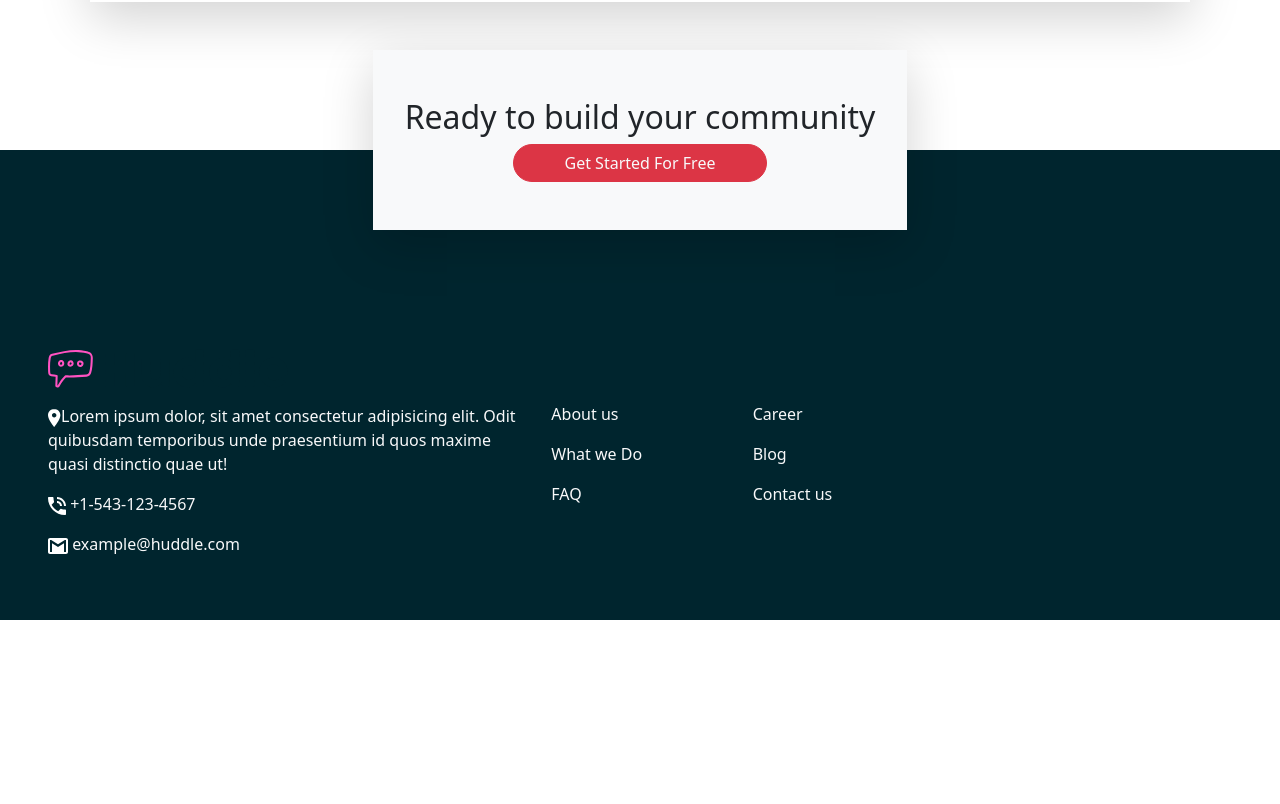
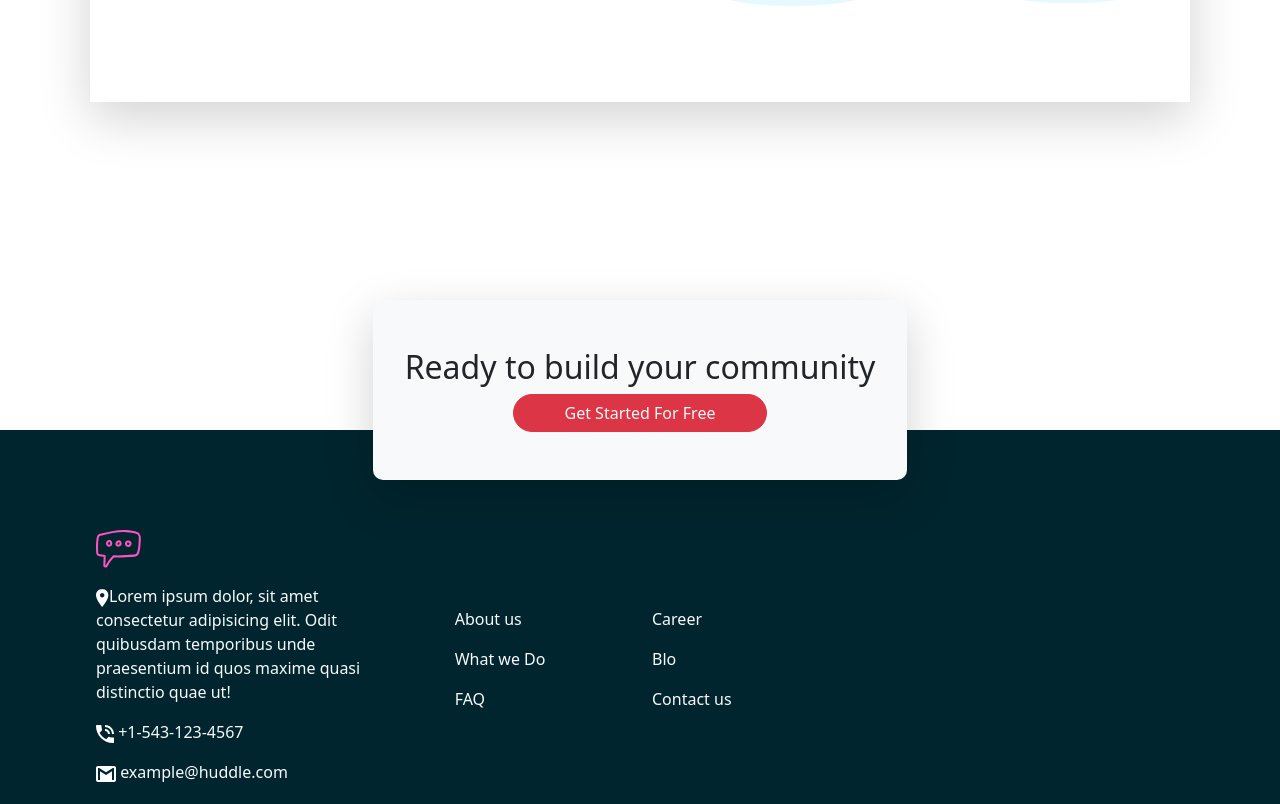
Before and after one commit to Chimelu/huddle, a plain HTML site: page index.html in a window 1280 px wide. Shown: the part 1996-2800 px from the top of the page. Before the commit the page ends 2616 px from the top, so only its background shows below. Drawn offline with nearby package versions, Linux system fonts and the light colour scheme.

Commit message:
modified index and style page

```diff
--- a/index.html
+++ b/index.html
@@ -86,20 +86,19 @@
 
         </div>
       </section>
-      <div class="footer ">
-        <div class="build w-500 bg-light container shadow-lg  py-5 col-5 pb-5  text-center">
+      <div class=" grip footer ">
+        <div class="build bg-light container shadow-lg  py-5 col-md-5    text-center">
           <h2 class=>Ready to build your community</h2>
           <button class="btn btn-danger w-50 rounded-pill text-light">Get Started For Free</button>
-
         </div>
-        <footer class="m-2 mx-5 pb-5 py-2">
-          <div class="text row text-light">
-            <div class="col-5  ml-5 ">
+        <footer >
+          <div class="text row  align-items-center text-light mx-5 fw-light py-5 ">
+            <div class="col-lg-4  col-md-6 py-5  px-5 ">
               <div class="fw-bold text-light img-color-light ">
                 <h2><img src="./images/logo.svg" alt="nav-brand" class="text-light"></h2>
               </div>
 
-              <ul class="nav flex-column">
+              <ul class="nav flex-column ">
                 <li class="nav-item my-2"> <img src="./images/icon-location.svg" alt="">Lorem ipsum dolor, sit amet consectetur adipisicing elit. Odit quibusdam temporibus unde praesentium id quos maxime quasi distinctio quae ut!</li>
                 <li class="nav-item my-2"> <img src="./images/icon-phone.svg">  +1-543-123-4567</li>
 
@@ -109,7 +108,7 @@
 
 
 
-            <div class="col-2 mt-5 ">
+            <div class="col-lg-2 col-md-2 mt-5 mb-md-5 align-items-end py-5 ">
 
               <ul class="nav flex-column">
                 <li class="nav-item my-2">About us</li>
@@ -119,16 +118,16 @@
               </ul>
             </div>
 
-            <div class="col-2 mt-5">
+            <div class="col-lg-2 col-md-2 mt-5 mb-md-5 align-items-start py-5">
 
                 <ul class="nav flex-column">
                   <li class="nav-item my-2">Career</a></li>
-                  <li class="nav-item my-2">Blog</a></li>
+                  <li class="nav-item my-2">Blo</a></li>
                   <li class="nav-item my-2">Contact us</a></li>
 
                 </ul>
             </div>
-            <div class="col-3 mt-5">
+            <div class="col-lg-4 col-md-6 mt-5">
 
                 <ul class="nav col-md-4 justify-content-end list-unstyled d-flex">
                     <li class="ms-3"><img src="./images/" alt=""></li>
--- a/stle.css
+++ b/stle.css
@@ -20,16 +20,22 @@ nav button{
 .hero-content button{
     background-color: hsl(322, 100%, 66%);
 }
-.footer{
+footer{
     background-color: hsl(192, 100%, 9%);
-    position: absolute;
+
 }
 
-.container{
+.grip{
     position: relative;
-    bottom: 100px;
+    top: 100px;
+}
 
 
+
+.build{
+    position: relative;
+    top: 50px;
+    border-radius: 10px;
 }
 /* .footer build{
     color: aliceblue;
```
